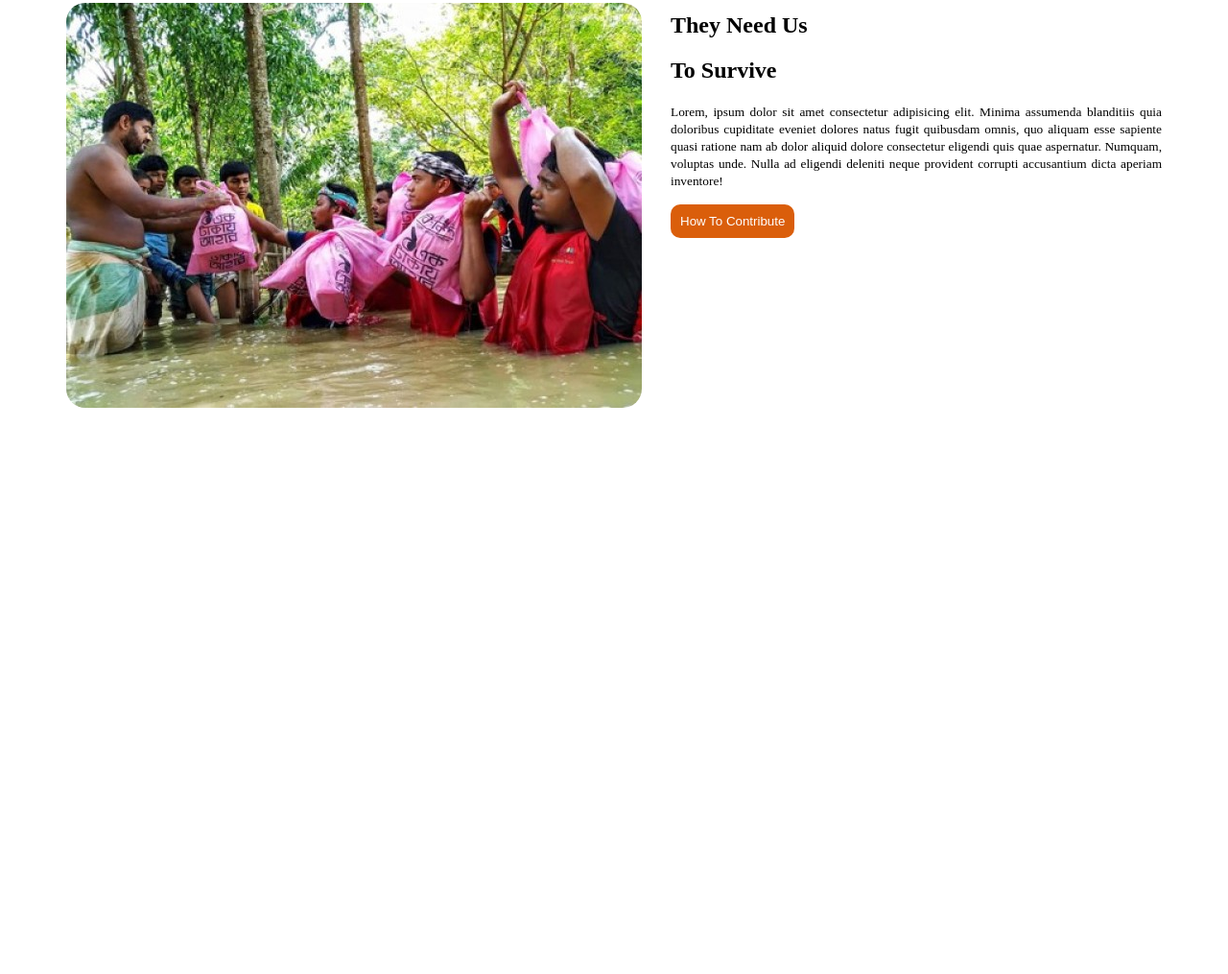
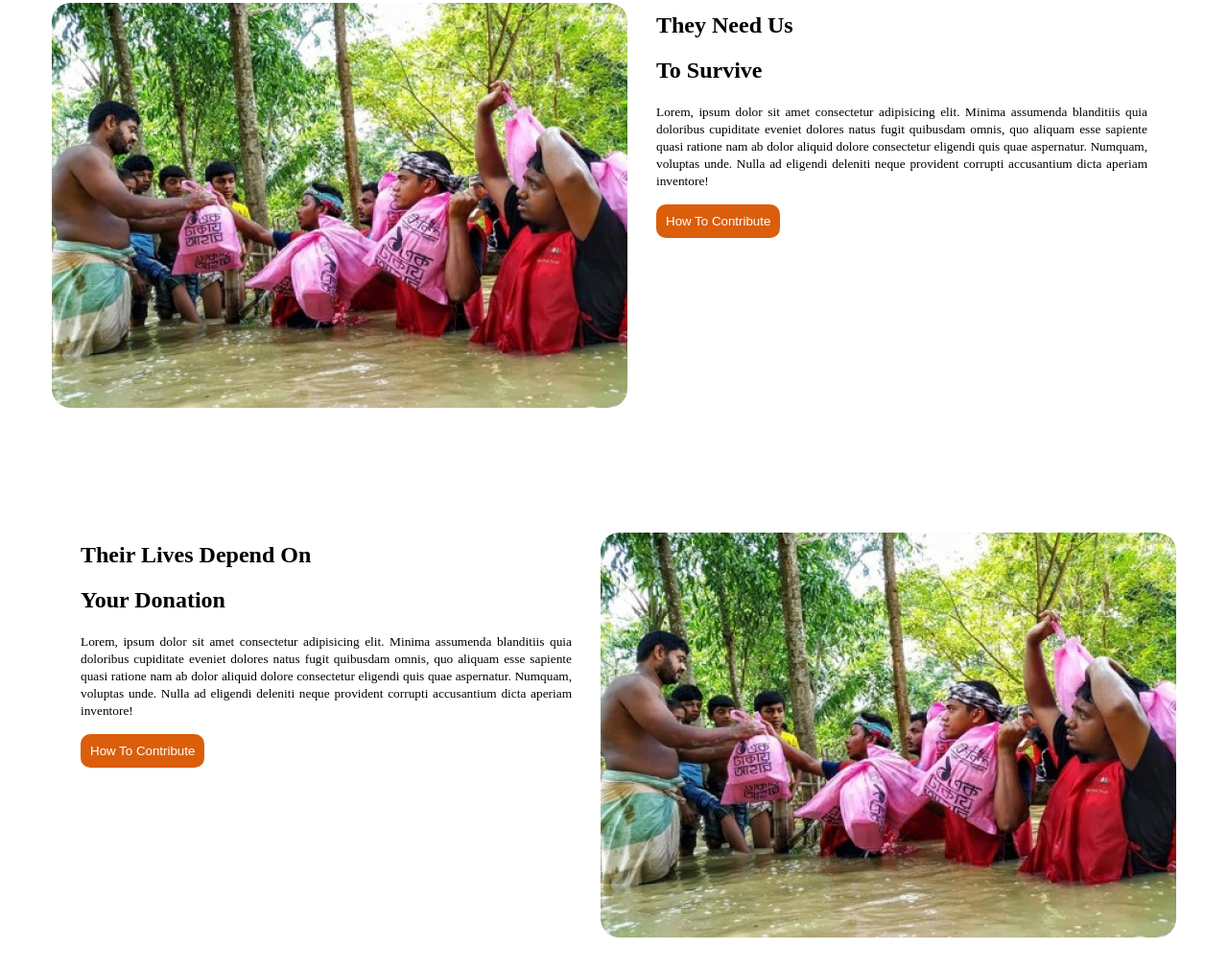
Before and after one commit to chinno0007/donate-today, a plain HTML site: page index.html in a window 1280 px wide. Shown: the part 1065-2080 px from the top of the page at 96% size. Before the commit the page ends 1610 px from the top, so only its background shows below. Drawn offline with Linux system fonts and the light colour scheme.

Commit message:
Your Donation Section Added

```diff
--- a/index.html
+++ b/index.html
@@ -96,6 +96,28 @@
     </section>
 
     <!-- Your Donation Start -->
+
+    <section class="survive-donation">
+
+        <div class="survive-doc">
+            <h1>Their Lives Depend On</h1>
+            <h1>Your Donation</h1>
+            <p><small>Lorem, ipsum dolor sit amet consectetur adipisicing elit. Minima assumenda blanditiis quia
+                    doloribus cupiditate eveniet dolores natus fugit quibusdam omnis, quo aliquam esse sapiente quasi
+                    ratione nam ab dolor aliquid dolore consectetur eligendi quis quae aspernatur. Numquam, voluptas
+                    unde. Nulla ad eligendi deleniti neque provident corrupti accusantium dicta aperiam
+                    inventore!</small></p>
+            <button class="Donate-Btn"><a target="_blank" href="https://www.linkedin.com/in/mdmehedi968/">How To
+                    Contribute</a></button>
+
+        </div>
+
+        <div class="survive-img">
+            <img src="images/donation11.jpg" alt="">
+        </div>
+
+    </section>
+
 </body>
 
 </html>
--- a/style.css
+++ b/style.css
@@ -138,6 +138,7 @@ body {
     margin-left: 30px;
     justify-content: center;
     text-align: justify;
+    margin-right: 30px;
 }
 
 /* Your Donation Start */
```
